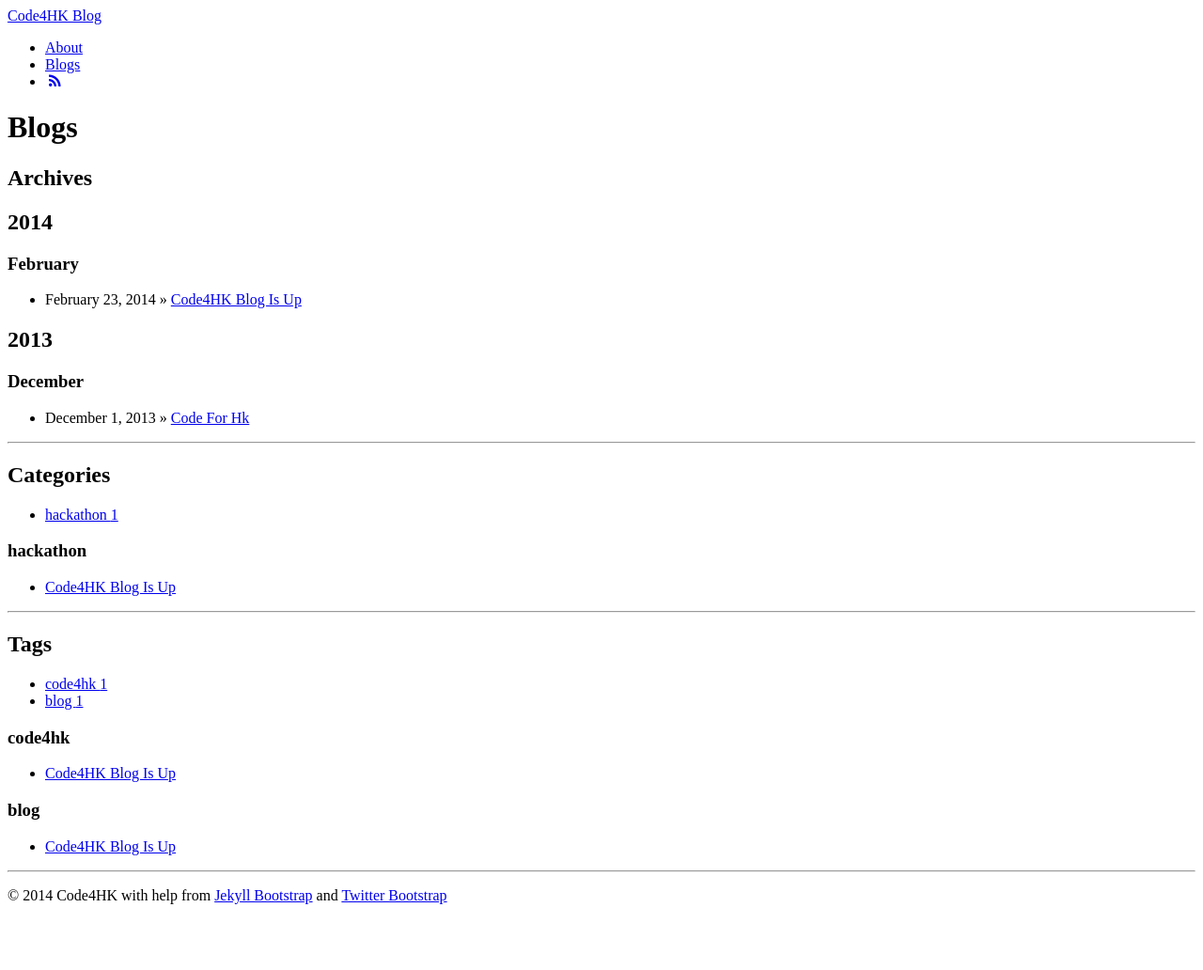
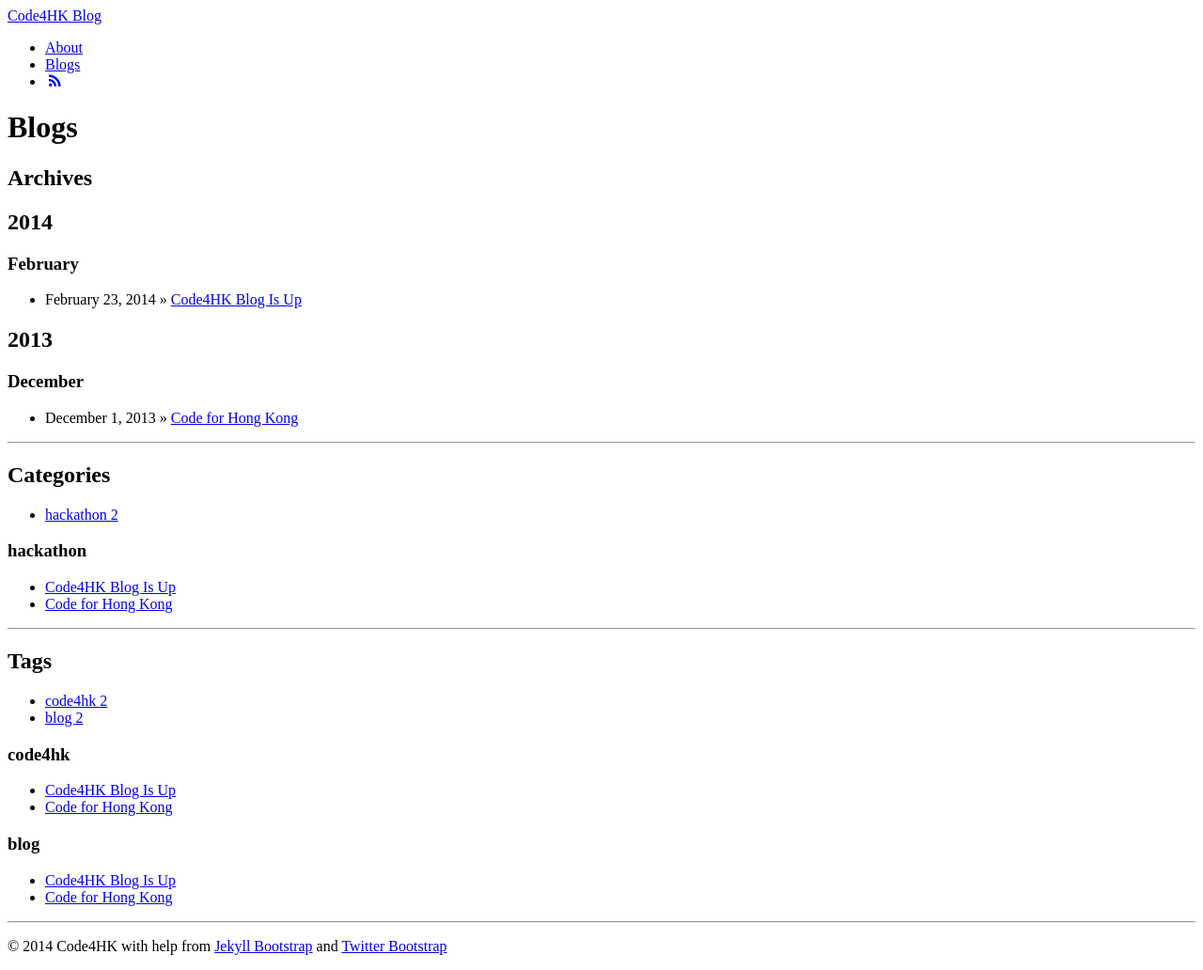
Before and after one commit to code4hk/code4hk.github.io, a Jekyll site: the page built from blogs.html, in a window 1280 px wide. Shown: the whole page at 94% size. Built offline with Jekyll 4.4.1, drawn with Linux system fonts in a browser that asks for light colours; Markdown is read by kramdown in place of the engine named in the settings; before the commit the page ends 978 px from its top, so only the background shows below that.

Commit message:
Update 2013-12-01-code-for-hk.md

```diff
--- a/_posts/2013-12-01-code-for-hk.md
+++ b/_posts/2013-12-01-code-for-hk.md
@@ -1,6 +1,16 @@
+---
+layout: post
+category : hackathon
+author: vincentlaucy
+author_url: http://github.com/vincentlaucy
+title: "Code for Hong Kong"
+tagline: "Code Hong Kong better, together"
+tags : [code4hk, blog]
+---
+
 This is a [re-post](http://kleineblase.wordpress.com/2013/12/01/code-for-hong-kong/)
 
-tl;dr
+###tl;dr
 I am creating a team & an organization - Lets gather geeks to hack for a better hong kong and meanwhile sharpen our skills
 
 ##Why
```
